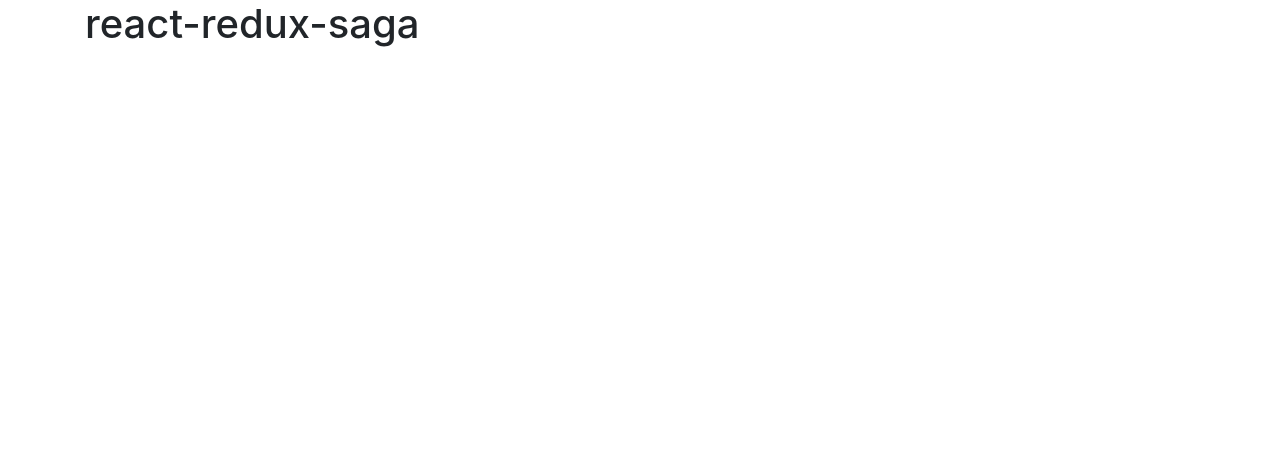
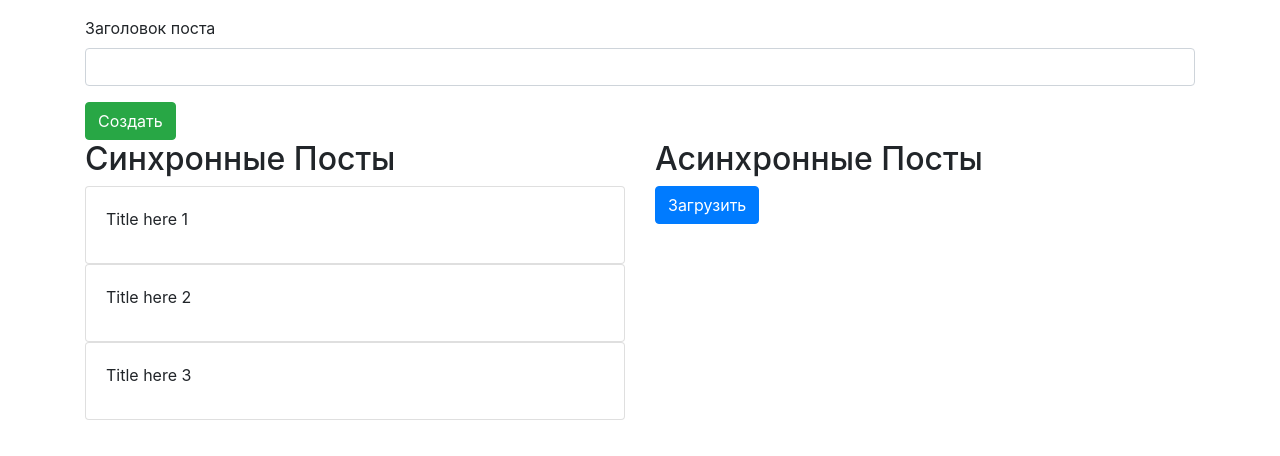
Before and after one commit to IgorKudlo/react-redux-saga, a React (Create React App) app: page / in a window 1280 px wide. Shown: the top 456 px of the page. Built offline with nearby package versions, Linux system fonts and the light colour scheme.

Commit message:
feat: add base components

```diff
--- a/src/App.js
+++ b/src/App.js
@@ -1,7 +1,26 @@
+import React from "react";
+import PostForm from "./components/PostForm";
+import Posts from "./components/Posts";
+import FetchedPosts from "./components/FetchedPosts";
+
 function App() {
   return (
-      <div className="container">
-          <h1>react-redux-saga</h1>
+      <div className="container pt-3">
+          <div className="row">
+              <div className="col">
+                  <PostForm />
+              </div>
+          </div>
+          <div className="row">
+              <div className="col">
+                  <h2>Синхронные Посты</h2>
+                  <Posts posts={[1, 2, 3]} />
+              </div>
+              <div className="col">
+                  <h2>Асинхронные Посты</h2>
+                  <FetchedPosts posts={[]} />
+              </div>
+          </div>
       </div>
   );
 }
--- /dev/null
+++ b/src/components/FetchedPosts.js
@@ -0,0 +1,9 @@
+import React from "react";
+import Post from "./Post";
+
+export default ({ posts }) => {
+    if (!posts.length) {
+        return <button className="btn btn-primary">Загрузить</button>
+    }
+    return posts.map(post => <Post post={post} key={post} />)
+}
--- /dev/null
+++ b/src/components/Post.js
@@ -0,0 +1,11 @@
+import React from "react";
+
+export default ({ post }) => {
+    return (
+        <div className="card">
+            <div className="card-body">
+                <div className="card-title">Title here {post}</div>
+            </div>
+        </div>
+    )
+}
--- /dev/null
+++ b/src/components/PostForm.js
@@ -0,0 +1,29 @@
+import React from "react";
+
+export default class PostForm extends React.Component {
+    constructor(props) {
+        super(props);
+
+        this.state = {}
+    }
+
+    submitHandler = event => {
+        event.preventDefault();
+    }
+
+    render() {
+        return (
+            <form onSubmit={this.submitHandler}>
+                <div className="form-group">
+                    <label htmlFor="title">Заголовок поста</label>
+                    <input
+                        type="text"
+                        className="form-control"
+                        id="title"
+                    />
+                </div>
+                <button className="btn btn-success" type="submit">Создать</button>
+            </form>
+        )
+    }
+}
--- /dev/null
+++ b/src/components/Posts.js
@@ -0,0 +1,9 @@
+import React from "react";
+import Post from "./Post";
+
+export default ({ posts }) => {
+    if (!posts.length) {
+        return <p className="text-center">Постов пока нет</p>
+    }
+    return posts.map(post => <Post post={post} key={post} />)
+}
```
